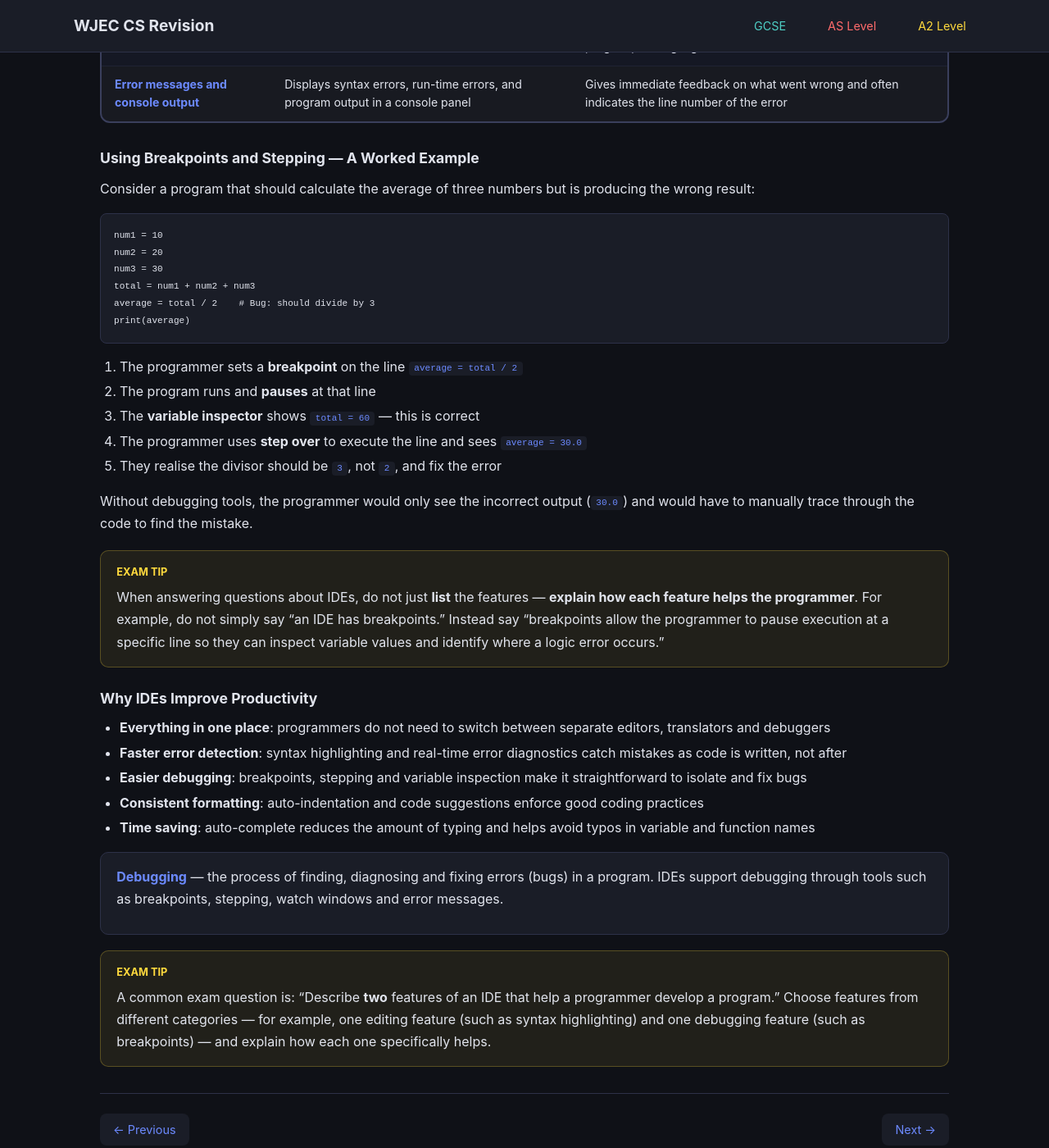
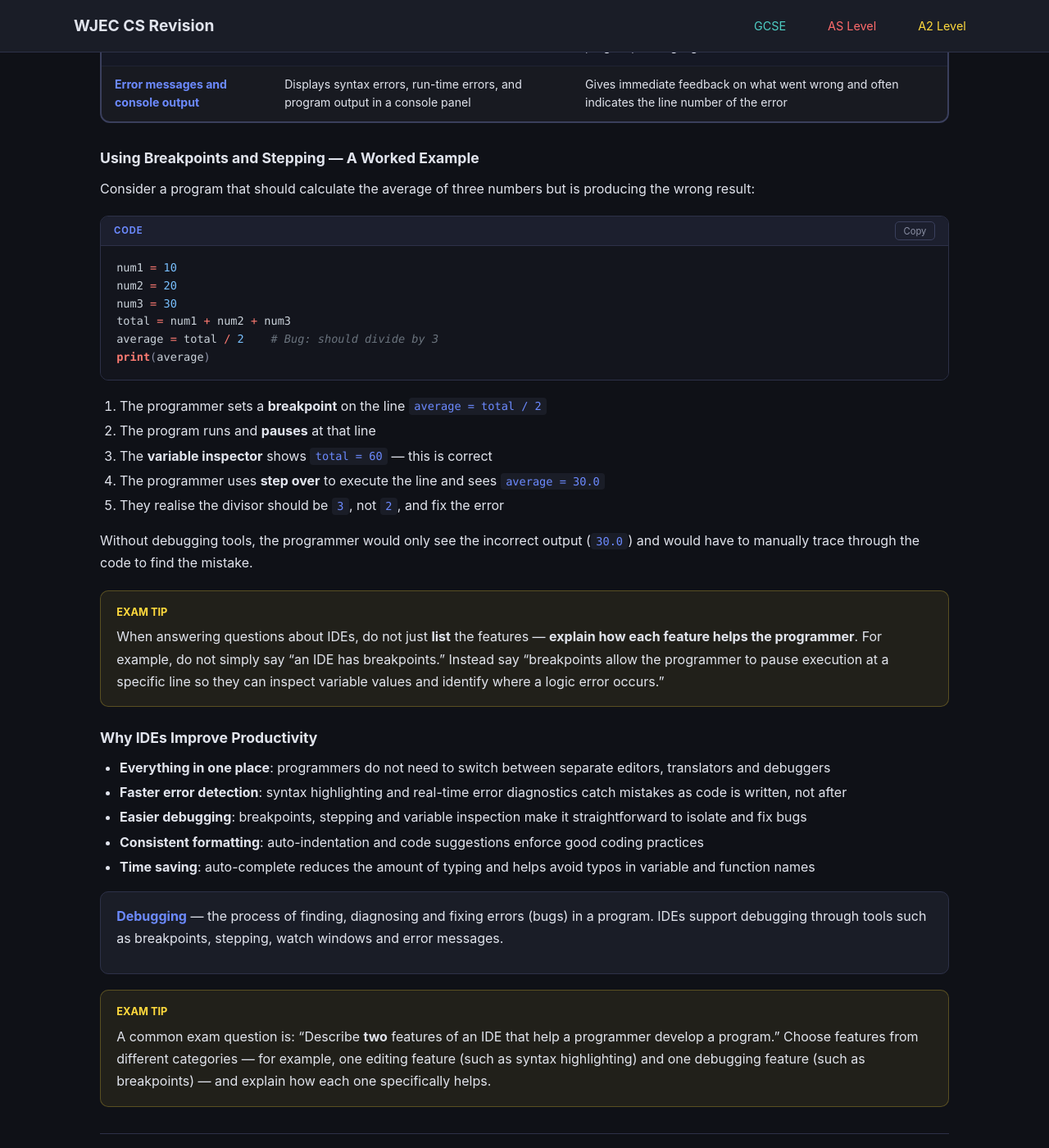
Before and after one commit to jase1979/comp-sci, a Jekyll site: the page built from gcse/unit1/software-engineering/index.md, in a window 1280 px wide and 1400 px high, scrolled down 1483 px. Shown: the whole window at 82% size. Built offline with Jekyll 4.4.1, drawn with Linux system fonts in a browser that asks for light colours; nearby versions of some CDN libraries.

Commit message:
Add syntax highlighting with Prism.js and copy buttons
IDE-style code colouring using Prism.js with a custom dark theme
matching the site design. Code blocks get a header bar showing
the language name and a copy-to-clipboard button. Supports Python
and VB.NET. Disabled Rouge in favour of client-side Prism.

Co-Authored-By: Claude Opus 4.6 <noreply@anthropic.com>

```diff
--- a/_config.yml
+++ b/_config.yml
@@ -8,6 +8,7 @@ remote_theme: null
 markdown: kramdown
 kramdown:
   input: GFM
+  syntax_highlighter: none
 permalink: pretty
 
 defaults:
--- a/_layouts/default.html
+++ b/_layouts/default.html
@@ -5,6 +5,7 @@
   <meta name="viewport" content="width=device-width, initial-scale=1.0">
   <title>{% if page.title %}{{ page.title }} | {% endif %}{{ site.title }}</title>
   <link rel="stylesheet" href="{{ '/assets/css/style.css' | relative_url }}">
+  <link rel="stylesheet" href="{{ '/assets/css/prism-custom.css' | relative_url }}">
 </head>
 <body>
   {% include header.html %}
@@ -14,13 +15,57 @@
   <footer>
     <p>WJEC Computer Science Revision Guide</p>
   </footer>
+  <script src="https://cdnjs.cloudflare.com/ajax/libs/prism/1.29.0/prism.min.js"></script>
+  <script src="https://cdnjs.cloudflare.com/ajax/libs/prism/1.29.0/components/prism-python.min.js"></script>
+  <script src="https://cdnjs.cloudflare.com/ajax/libs/prism/1.29.0/components/prism-visual-basic.min.js"></script>
   <script>
+    // Wrap tables
     document.querySelectorAll('.topic-content table').forEach(function(table) {
       var wrapper = document.createElement('div');
       wrapper.className = 'table-wrap';
       table.parentNode.insertBefore(wrapper, table);
       wrapper.appendChild(table);
     });
+
+    // Add language label + copy button to code blocks
+    document.querySelectorAll('.topic-content pre > code').forEach(function(codeEl) {
+      var pre = codeEl.parentElement;
+      var lang = '';
+      codeEl.classList.forEach(function(c) {
+        if (c.startsWith('language-')) lang = c.replace('language-', '');
+      });
+
+      var wrapper = document.createElement('div');
+      wrapper.className = 'code-block';
+      pre.parentNode.insertBefore(wrapper, pre);
+      wrapper.appendChild(pre);
+
+      var header = document.createElement('div');
+      header.className = 'code-header';
+
+      var label = document.createElement('span');
+      label.className = 'code-lang';
+      var langNames = { python: 'Python', vb: 'VB.NET', 'visual-basic': 'VB.NET', javascript: 'JavaScript', html: 'HTML', css: 'CSS', java: 'Java' };
+      label.textContent = langNames[lang] || lang.toUpperCase() || 'Code';
+
+      var btn = document.createElement('button');
+      btn.className = 'copy-btn';
+      btn.textContent = 'Copy';
+      btn.addEventListener('click', function() {
+        navigator.clipboard.writeText(codeEl.textContent).then(function() {
+          btn.textContent = 'Copied!';
+          btn.classList.add('copied');
+          setTimeout(function() {
+            btn.textContent = 'Copy';
+            btn.classList.remove('copied');
+          }, 2000);
+        });
+      });
+
+      header.appendChild(label);
+      header.appendChild(btn);
+      wrapper.insertBefore(header, pre);
+    });
   </script>
 </body>
 </html>
--- /dev/null
+++ b/assets/css/prism-custom.css
@@ -0,0 +1,177 @@
+/* Custom Prism theme matching site dark design */
+code[class*="language-"],
+pre[class*="language-"] {
+  color: #c9d1d9;
+  background: none;
+  font-family: 'SF Mono', 'Menlo', 'Consolas', 'DejaVu Sans Mono', monospace;
+  font-size: 0.85rem;
+  text-align: left;
+  white-space: pre;
+  word-spacing: normal;
+  word-break: normal;
+  word-wrap: normal;
+  line-height: 1.6;
+  tab-size: 4;
+  hyphens: none;
+}
+
+pre[class*="language-"] {
+  overflow: auto;
+}
+
+/* Code block wrapper */
+.code-block {
+  margin: 1.2rem 0;
+  border-radius: 10px;
+  border: 1px solid #2d3148;
+  overflow: hidden;
+  background: #13151d;
+}
+
+.code-block pre {
+  margin: 0 !important;
+  border: none !important;
+  border-radius: 0 !important;
+  background: #13151d !important;
+  padding: 1rem 1.2rem !important;
+}
+
+.code-block pre code {
+  background: none !important;
+  padding: 0 !important;
+  color: #c9d1d9 !important;
+  font-size: 0.85rem !important;
+}
+
+/* Header bar with language label and copy button */
+.code-header {
+  display: flex;
+  justify-content: space-between;
+  align-items: center;
+  padding: 0.4rem 1rem;
+  background: #1c1f2e;
+  border-bottom: 1px solid #2d3148;
+}
+
+.code-lang {
+  font-size: 0.7rem;
+  font-weight: 700;
+  text-transform: uppercase;
+  letter-spacing: 0.08em;
+  color: #6c8aff;
+  font-family: -apple-system, BlinkMacSystemFont, 'Segoe UI', sans-serif;
+}
+
+.copy-btn {
+  background: transparent;
+  border: 1px solid #3a3f5c;
+  border-radius: 5px;
+  color: #8b90a5;
+  font-size: 0.7rem;
+  padding: 0.2rem 0.6rem;
+  cursor: pointer;
+  font-family: -apple-system, BlinkMacSystemFont, 'Segoe UI', sans-serif;
+  transition: all 0.2s;
+}
+
+.copy-btn:hover {
+  background: #252a3a;
+  color: #e1e4ed;
+  border-color: #6c8aff;
+}
+
+.copy-btn.copied {
+  background: rgba(78, 205, 196, 0.15);
+  color: #4ecdc4;
+  border-color: #4ecdc4;
+}
+
+/* Syntax colours */
+.token.comment,
+.token.prolog,
+.token.doctype,
+.token.cdata {
+  color: #6a737d;
+  font-style: italic;
+}
+
+.token.punctuation {
+  color: #8b90a5;
+}
+
+.token.property,
+.token.tag,
+.token.boolean,
+.token.number,
+.token.constant,
+.token.symbol,
+.token.deleted {
+  color: #ff7b72;
+}
+
+.token.selector,
+.token.attr-name,
+.token.string,
+.token.char,
+.token.builtin,
+.token.inserted {
+  color: #a5d6ff;
+}
+
+.token.operator,
+.token.entity,
+.token.url,
+.language-css .token.string,
+.style .token.string {
+  color: #79c0ff;
+}
+
+.token.atrule,
+.token.attr-value,
+.token.keyword {
+  color: #ff7b72;
+}
+
+.token.function,
+.token.class-name {
+  color: #d2a8ff;
+}
+
+.token.regex,
+.token.important,
+.token.variable {
+  color: #ffa657;
+}
+
+.token.string {
+  color: #a5d6ff;
+}
+
+.token.keyword {
+  color: #ff7b72;
+  font-weight: 600;
+}
+
+.token.builtin {
+  color: #79c0ff;
+}
+
+.token.function {
+  color: #d2a8ff;
+}
+
+.token.class-name {
+  color: #ffa657;
+}
+
+.token.number {
+  color: #79c0ff;
+}
+
+.token.boolean {
+  color: #ff7b72;
+}
+
+.token.operator {
+  color: #ff7b72;
+}
```
